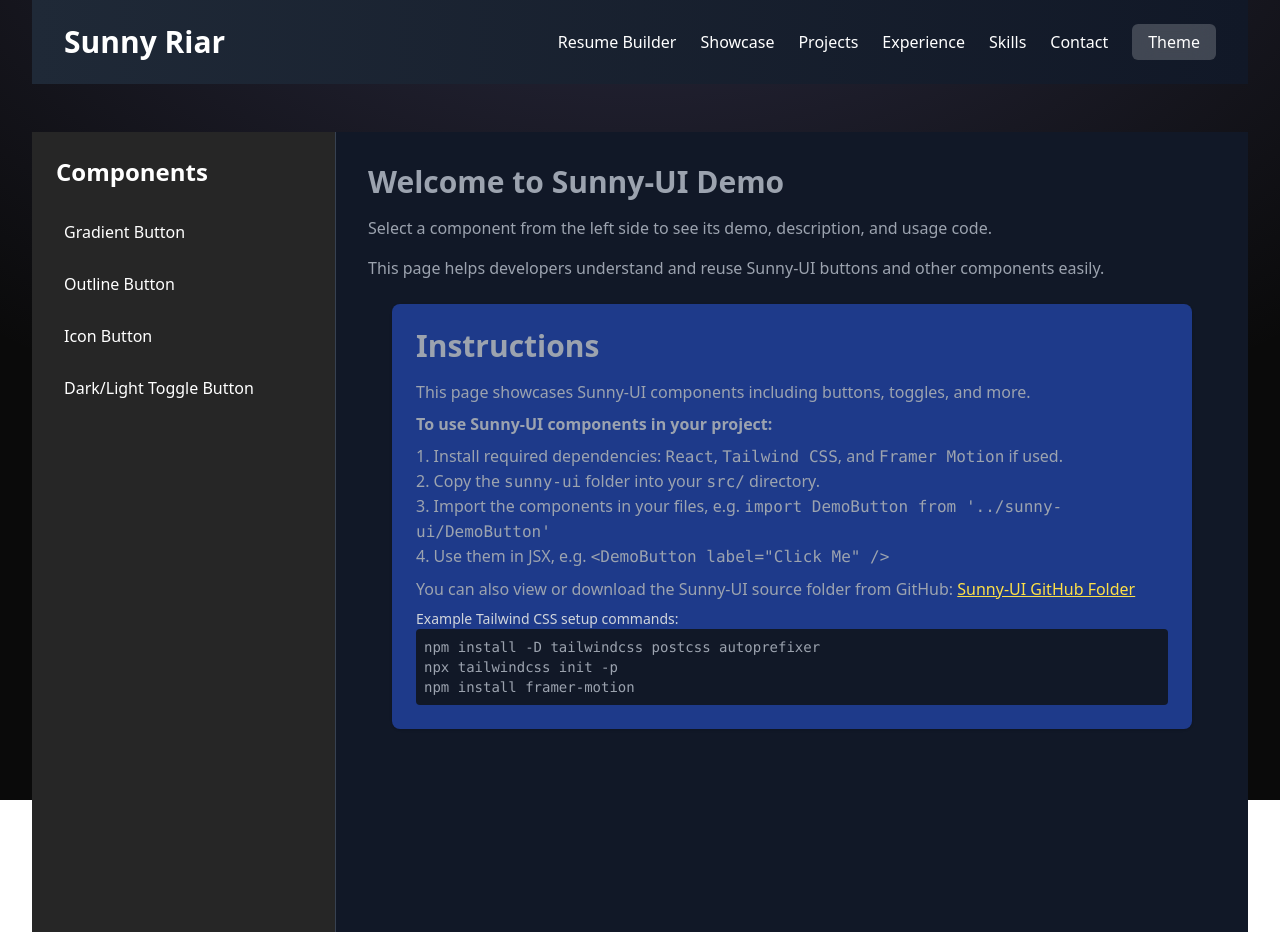
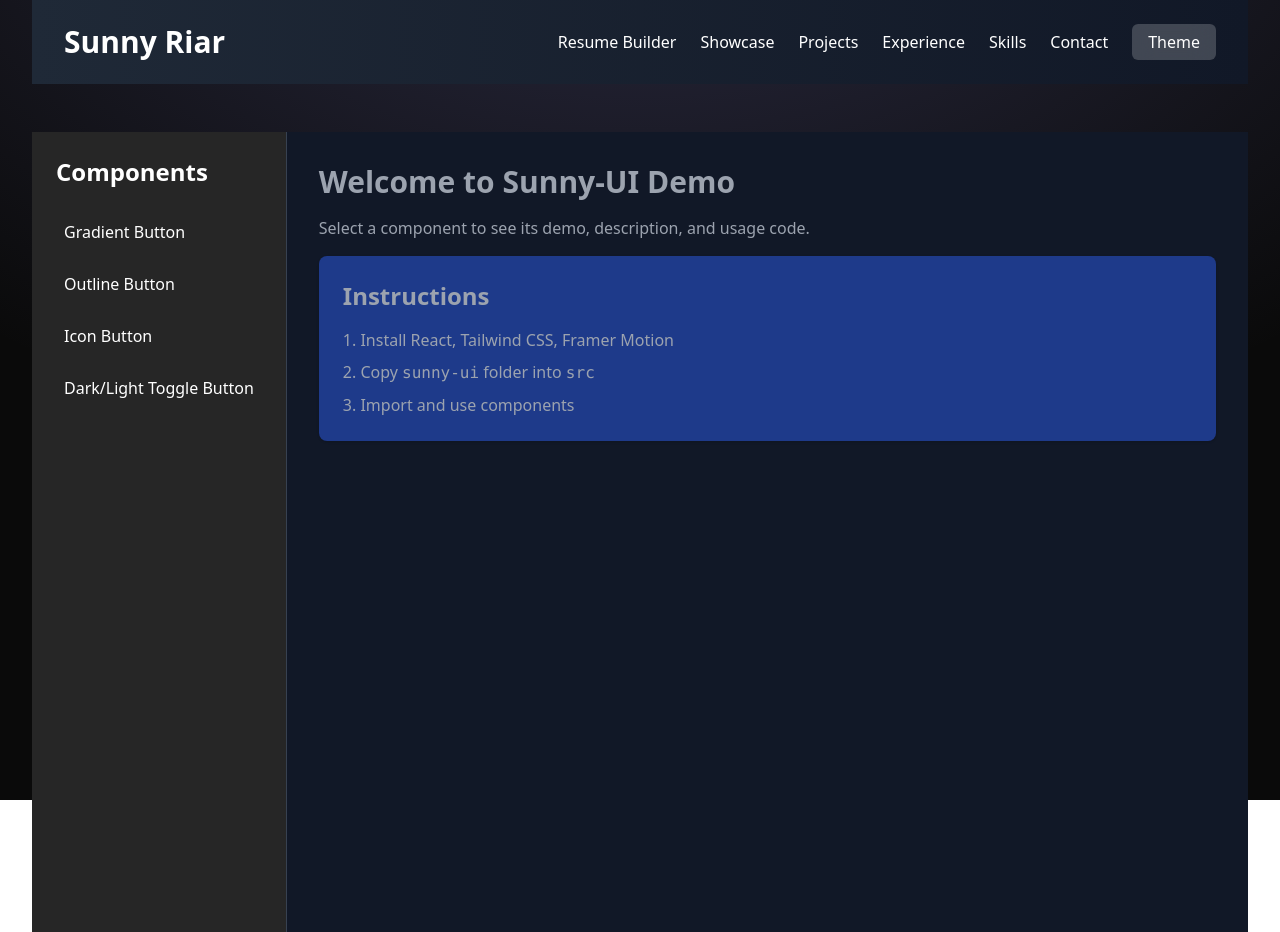
Before and after one commit to CraziestAnimeLover/Portpolio-React-, a React (Vite) app: page /showcase in a window 1280 px wide. Built offline with nearby package versions, Linux system fonts and the light colour scheme.

Commit message:
add responsive nesss

```diff
--- a/src/pages/Buttonstyle/ComponentsPage.jsx
+++ b/src/pages/Buttonstyle/ComponentsPage.jsx
@@ -3,64 +3,44 @@ import { componentList } from "./componentList";
 
 const ComponentsPage = () => {
   const [selectedIndex, setSelectedIndex] = useState(null);
+  const [sidebarOpen, setSidebarOpen] = useState(false);
 
   const selectedComponent =
     selectedIndex !== null ? componentList[selectedIndex] : null;
 
   return (
     <div className="min-h-screen bg-gray-900 text-white flex flex-col">
-      {/* Instructions */}
-      {/* <div className="bg-blue-900 p-6 rounded-lg mb-6 shadow mx-6 mt-6">
-        <h2 className="text-3xl font-bold mb-4">Instructions</h2>
-        <p className="mb-2">
-          This page showcases Sunny-UI components including buttons, toggles, and
-          more.
-        </p>
-        <p className="mb-2">
-          <strong>To use Sunny-UI components in your project:</strong>
-        </p>
-        <ol className="list-decimal list-inside mb-2">
-          <li>
-            Install required dependencies: <code>React</code>,{" "}
-            <code>Tailwind CSS</code>, and <code>Framer Motion</code> if used.
-          </li>
-          <li>Copy the <code>sunny-ui</code> folder into your <code>src/</code> directory.</li>
-          <li>
-            Import the components in your files, e.g.{" "}
-            <code>import DemoButton from '../sunny-ui/DemoButton'</code>
-          </li>
-          <li>Use them in JSX, e.g. <code>&lt;DemoButton label="Click Me" /&gt;</code></li>
-        </ol>
-        <p className="mb-2">
-          You can also view or download the Sunny-UI source folder from GitHub:{" "}
-          <a
-            href="https://github.com/CraziestAnimeLover/Portpolio-React-/tree/main/src/pages/Buttonstyle/sunny-ui"
-            target="_blank"
-            rel="noopener noreferrer"
-            className="text-yellow-300 underline"
-          >
-            Sunny-UI GitHub Folder
-          </a>
-        </p>
-        <p className="text-sm text-gray-300">Example Tailwind CSS setup commands:</p>
-        <pre className="bg-gray-900 p-2 rounded text-sm">
-          <code>
-            npm install -D tailwindcss postcss autoprefixer{"\n"}
-            npx tailwindcss init -p{"\n"}
-            npm install framer-motion
-          </code>
-        </pre>
-      </div> */}
+      {/* Mobile Header */}
+      <div className="md:hidden flex justify-between items-center p-4 border-b border-gray-700">
+        <h2 className="text-xl font-bold">Components</h2>
+        <button
+          onClick={() => setSidebarOpen(!sidebarOpen)}
+          className="px-4 py-2 bg-gray-800 rounded"
+        >
+          ☰
+        </button>
+      </div>
 
       <div className="flex flex-1">
-        {/* Left Side - Component List */}
-        <div className="w-1/4 bg-neutral-800 p-6 border-r border-gray-700">
+        {/* Sidebar */}
+        <div
+          className={`
+            bg-neutral-800 p-6 border-r border-gray-700
+            md:w-1/4
+            ${sidebarOpen ? "block" : "hidden"}
+            md:block
+            absolute md:static z-20 w-full md:w-auto
+          `}
+        >
           <h2 className="text-2xl font-bold mb-6">Components</h2>
           <ul className="space-y-3">
             {componentList.map((comp, index) => (
               <li
                 key={index}
-                onClick={() => setSelectedIndex(index)}
+                onClick={() => {
+                  setSelectedIndex(index);
+                  setSidebarOpen(false);
+                }}
                 className={`cursor-pointer p-2 rounded hover:bg-gray-700 transition ${
                   selectedIndex === index ? "bg-gray-700" : ""
                 }`}
@@ -71,17 +51,21 @@ const ComponentsPage = () => {
           </ul>
         </div>
 
-        {/* Right Side - Demo & Info */}
-        <div className="w-3/4 p-8 overflow-y-auto">
+        {/* Main Content */}
+        <div className="flex-1 p-4 md:p-8 overflow-y-auto">
           {selectedComponent ? (
             <div className="space-y-6">
-              <h1 className="text-3xl font-bold">{selectedComponent.title}</h1>
-              <p className="text-gray-300">{selectedComponent.description}</p>
+              <h1 className="text-3xl font-bold">
+                {selectedComponent.title}
+              </h1>
+              <p className="text-gray-300">
+                {selectedComponent.description}
+              </p>
 
-              {/* Live Demo */}
-              <div className="mt-4">{selectedComponent.component}</div>
+              <div className="mt-4">
+                {selectedComponent.component}
+              </div>
 
-              {/* Code Snippet */}
               {selectedComponent.code && (
                 <pre className="bg-gray-800 p-4 rounded overflow-x-auto text-sm">
                   <code>{selectedComponent.code}</code>
@@ -89,57 +73,22 @@ const ComponentsPage = () => {
               )}
             </div>
           ) : (
-            <div className="text-gray-400">
-              <h1 className="text-3xl font-bold mb-4">Welcome to Sunny-UI Demo</h1>
+            <div className="text-gray-400 space-y-4">
+              <h1 className="text-3xl font-bold">
+                Welcome to Sunny-UI Demo
+              </h1>
               <p>
-                Select a component from the left side to see its demo, description,
-                and usage code.
+                Select a component to see its demo, description, and usage code.
               </p>
-              <p className="mt-4">
-                This page helps developers understand and reuse Sunny-UI buttons
-                and other components easily.
-              </p>
-              <div className="bg-blue-900 p-6 rounded-lg mb-6 shadow mx-6 mt-6">
-        <h2 className="text-3xl font-bold mb-4">Instructions</h2>
-        <p className="mb-2">
-          This page showcases Sunny-UI components including buttons, toggles, and
-          more.
-        </p>
-        <p className="mb-2">
-          <strong>To use Sunny-UI components in your project:</strong>
-        </p>
-        <ol className="list-decimal list-inside mb-2">
-          <li>
-            Install required dependencies: <code>React</code>,{" "}
-            <code>Tailwind CSS</code>, and <code>Framer Motion</code> if used.
-          </li>
-          <li>Copy the <code>sunny-ui</code> folder into your <code>src/</code> directory.</li>
-          <li>
-            Import the components in your files, e.g.{" "}
-            <code>import DemoButton from '../sunny-ui/DemoButton'</code>
-          </li>
-          <li>Use them in JSX, e.g. <code>&lt;DemoButton label="Click Me" /&gt;</code></li>
-        </ol>
-        <p className="mb-2">
-          You can also view or download the Sunny-UI source folder from GitHub:{" "}
-          <a
-            href="https://github.com/CraziestAnimeLover/Portpolio-React-/tree/main/src/pages/Buttonstyle/sunny-ui"
-            target="_blank"
-            rel="noopener noreferrer"
-            className="text-yellow-300 underline"
-          >
-            Sunny-UI GitHub Folder
-          </a>
-        </p>
-        <p className="text-sm text-gray-300">Example Tailwind CSS setup commands:</p>
-        <pre className="bg-gray-900 p-2 rounded text-sm">
-          <code>
-            npm install -D tailwindcss postcss autoprefixer{"\n"}
-            npx tailwindcss init -p{"\n"}
-            npm install framer-motion
-          </code>
-        </pre>
-      </div>
+
+              <div className="bg-blue-900 p-6 rounded-lg shadow">
+                <h2 className="text-2xl font-bold mb-4">Instructions</h2>
+                <ol className="list-decimal list-inside space-y-2">
+                  <li>Install React, Tailwind CSS, Framer Motion</li>
+                  <li>Copy <code>sunny-ui</code> folder into <code>src</code></li>
+                  <li>Import and use components</li>
+                </ol>
+              </div>
             </div>
           )}
         </div>
```
